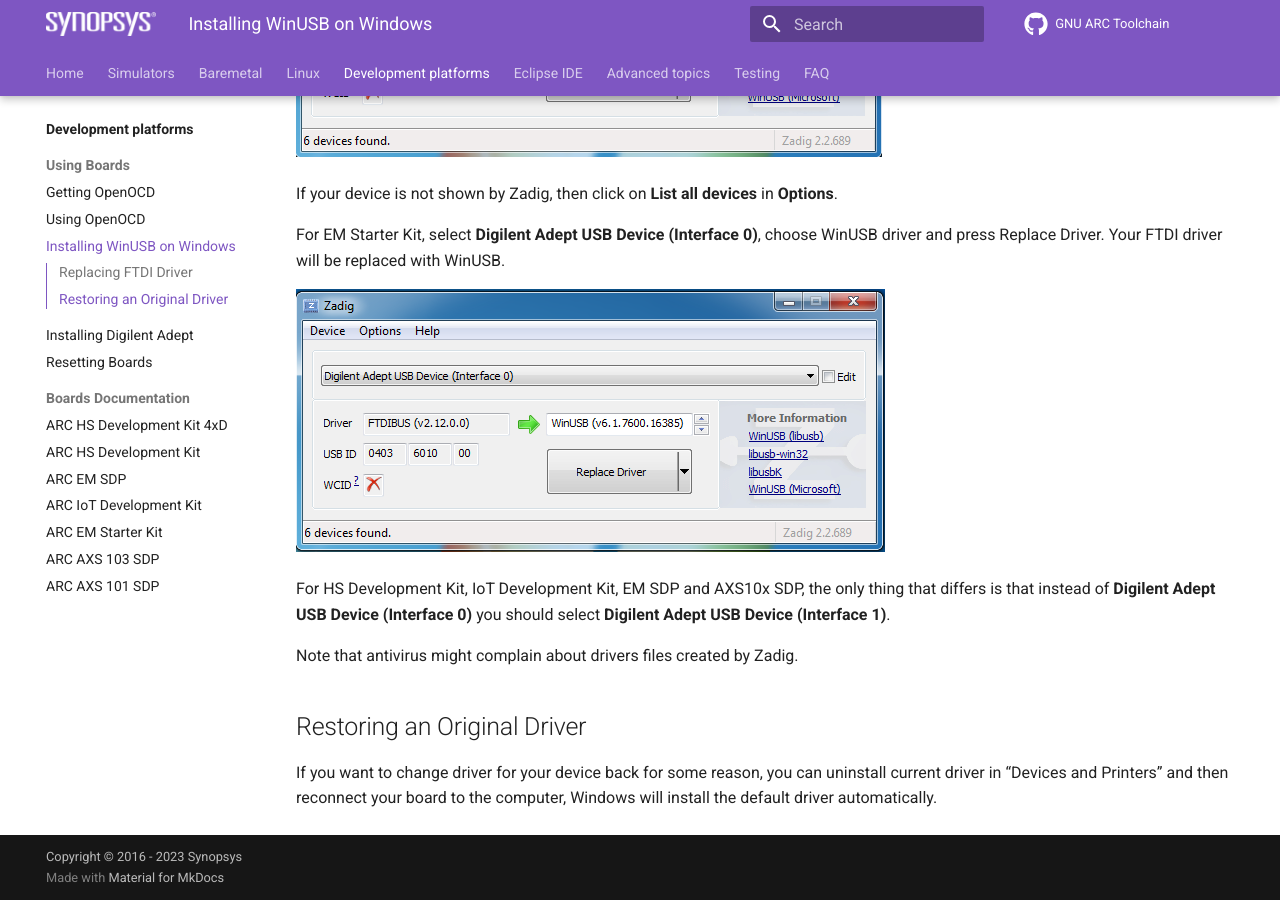
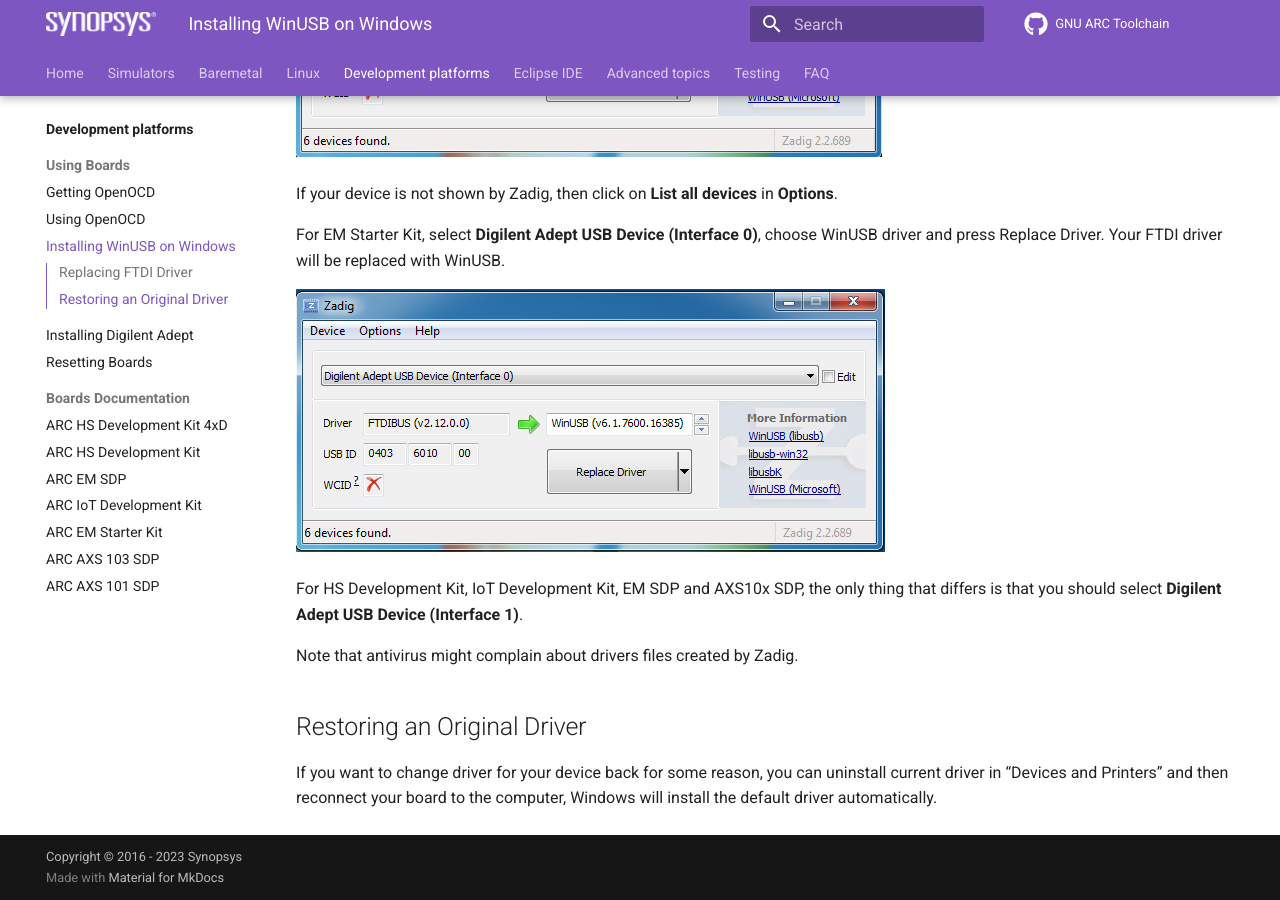
Before and after one commit to foss-for-synopsys-dwc-arc-processors/documentation, an MkDocs documentation site: the page built from docs/platforms/winusb.md, in a window 1280 px wide and 900 px high, scrolled down 634 px. Built offline with MkDocs 1.6.1 and Material for MkDocs 9.7.7, drawn with Linux system fonts in a browser that asks for light colours; comment, search, counter and statistics services are not loaded.

Commit message:
Update guide for installing WinUSB

```diff
--- a/docs/platforms/winusb.md
+++ b/docs/platforms/winusb.md
@@ -25,8 +25,7 @@
 ![Zadig with selected device](images/zadig_selected.png)
 
 For HS Development Kit, IoT Development Kit, EM SDP and AXS10x SDP,
-the only thing that differs is that instead of
-**Digilent Adept USB Device (Interface 0)** you should select
+the only thing that differs is that you should select
 **Digilent Adept USB Device (Interface 1)**.
 
 Note that antivirus might complain about drivers files created by Zadig.
```
